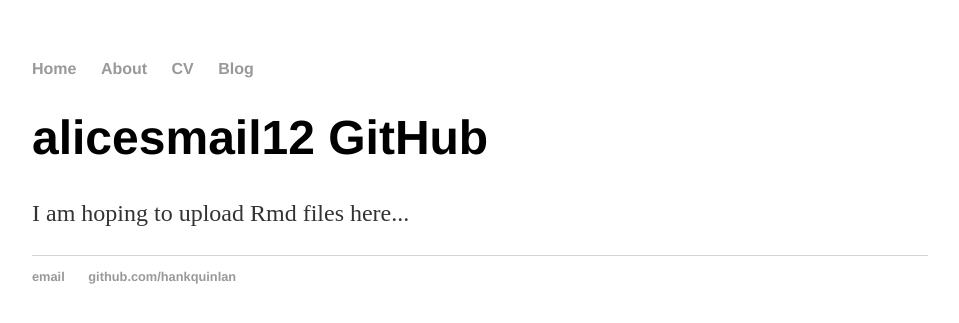
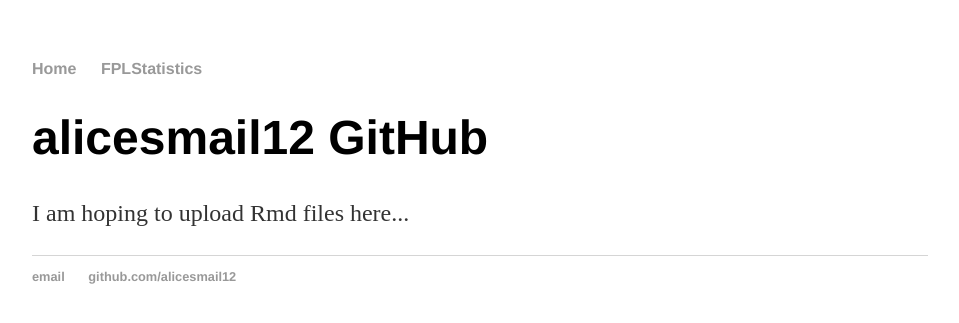
Before and after one commit to alicesmail12/alicesmail12.github.io, a Jekyll site: the page built from index.html, in a window 1280 px wide. Shown: the top 323 px of the page, without its empty margins (160-1119 px from the left). Built offline with Jekyll 4.4.1, drawn with Linux system fonts in a browser that asks for light colours.

Commit message:
Update default.html

```diff
--- a/_layouts/default.html
+++ b/_layouts/default.html
@@ -9,9 +9,7 @@
 			<nav>
 	    		<ul>
 	        		<li><a href="/">Home</a></li>
-		        	<li><a href="/about">About</a></li>
-	        		<li><a href="/cv">CV</a></li>
-	        		<li><a href="/blog">Blog</a></li>
+		        	<li><a href="/fplstatistics">FPLStatistics</a></li>
 	    		</ul>
 			</nav>
 			<div class="container">
@@ -21,8 +19,8 @@
 			</div><!-- /.container -->
 			<footer>
 	    		<ul>
-	        		<li><a href="mailto:hankquinlanhub@gmail.com">email</a></li>
-	        		<li><a href="https://github.com/hankquinlan">github.com/hankquinlan</a></li>
+	        		<li><a href="mailto:alicesmail12@gmail.com">email</a></li>
+	        		<li><a href="https://github.com/alicesmail12">github.com/alicesmail12</a></li>
 				</ul>
 			</footer>
 		</body>
```
